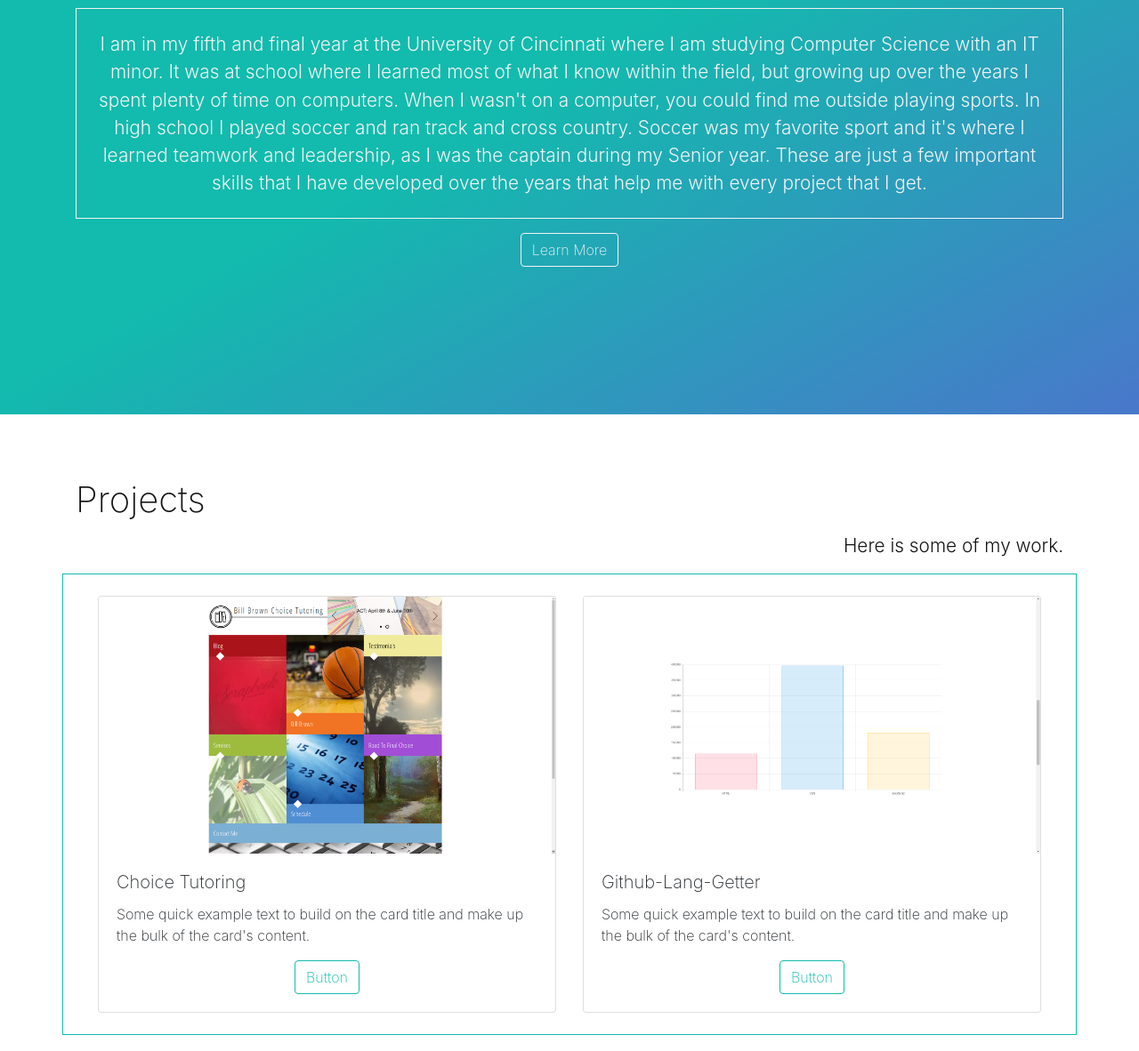
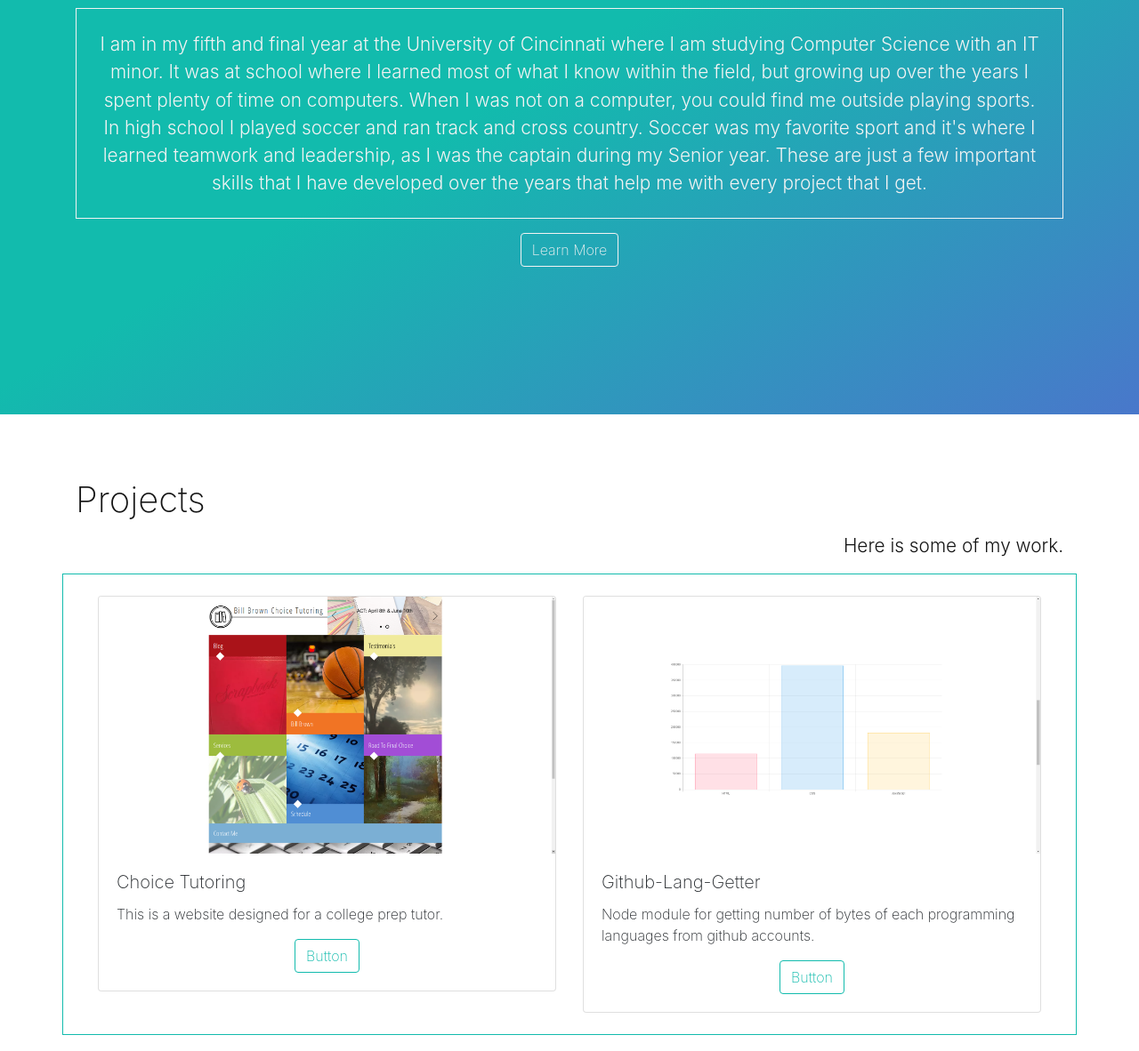
Before and after one commit to ericgroh/ericgroh.github.io, a plain HTML site: page index.html in a window 1280 px wide. Shown: the part 398-1580 px from the top of the page at 89% size. Drawn offline with nearby package versions, Linux system fonts and the light colour scheme.

Commit message:
small fixes

```diff
--- a/index.html
+++ b/index.html
@@ -30,7 +30,7 @@
             <a class="nav-link" href="#contact">Contact</a>
           </li>
           <li class="nav-item">
-            <a class="nav-link" href="resume.pdf" target="_blank">Resume
+            <a class="nav-link" href="Resume.pdf" target="_blank">Resume
               <br> </a>
           </li>
         </ul>
@@ -48,7 +48,7 @@
       <div class="row">
         <div class="col-md-12 text-center">
           <p class="lead text-center p-3 border border-light">I am in my fifth and final year at the University of Cincinnati where I am studying Computer Science with an IT minor. It was at school where I learned most of what I know within the field, but growing up over the years I spent plenty of time
-            on computers. When I wasn't on a computer, you could find me outside playing sports. In high school I played soccer and ran track and cross country. Soccer was my favorite sport and it's where I learned teamwork and leadership, as I was the
+            on computers. When I was not on a computer, you could find me outside playing sports. In high school I played soccer and ran track and cross country. Soccer was my favorite sport and it's where I learned teamwork and leadership, as I was the
             captain during my Senior year. These are just a few important skills that I have developed over the years that help me with every project that I get. </p>
           <a href="#projects" class="btn btn-outline-primary text-light border border-light">Learn More
             <br> </a>
@@ -79,7 +79,7 @@
                 <div class="card-body">
                   <h5 class="card-title">Choice Tutoring
                     <br> </h5>
-                  <p class="card-text">Some quick example text to build on the card title and make up the bulk of the card's content.</p>
+                  <p class="card-text">This is a website designed for a college prep tutor.</p>
                   <div class="col-md-12 text-center">
                     <a class="btn btn-outline-primary" href="https://www.billbrownchoicetutoring.com" target="_blank">Button</a>
                   </div>
@@ -91,7 +91,7 @@
                 <img class="card-img-top" src="img/portfolio/thumbnails/3.jpg" alt="Card image cap">
                 <div class="card-body">
                   <h5 class="card-title">Github-Lang-Getter</h5>
-                  <p class="card-text">Some quick example text to build on the card title and make up the bulk of the card's content.</p>
+                  <p class="card-text">Node module for getting number of bytes of each programming languages from github accounts.</p>
                   <div class="row">
                     <div class="col-md-12 text-center">
                       <a href="https://github.com/andrewbrooke/github-lang-getter" class="btn btn-outline-primary" target="_blank">Button</a>
```
